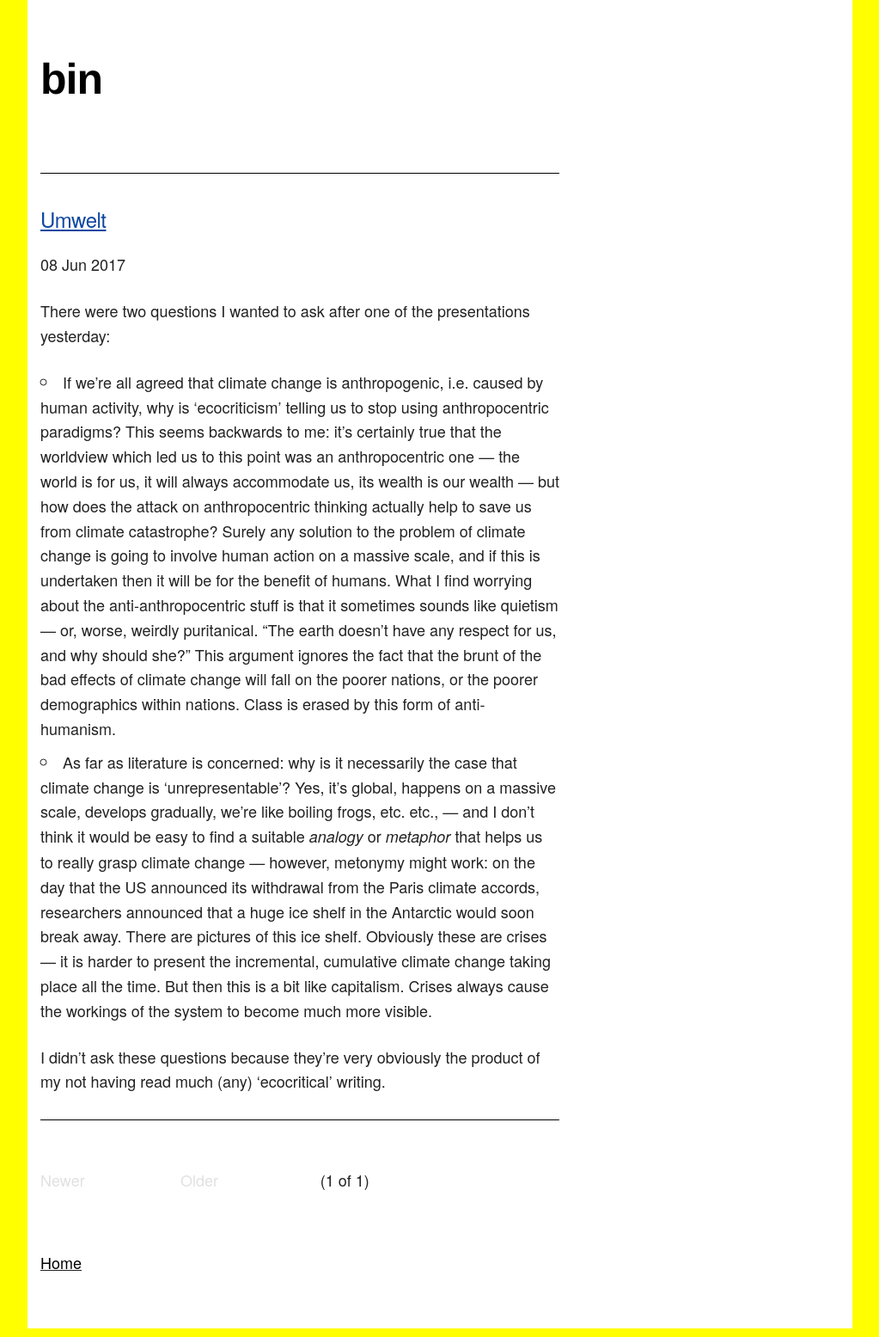
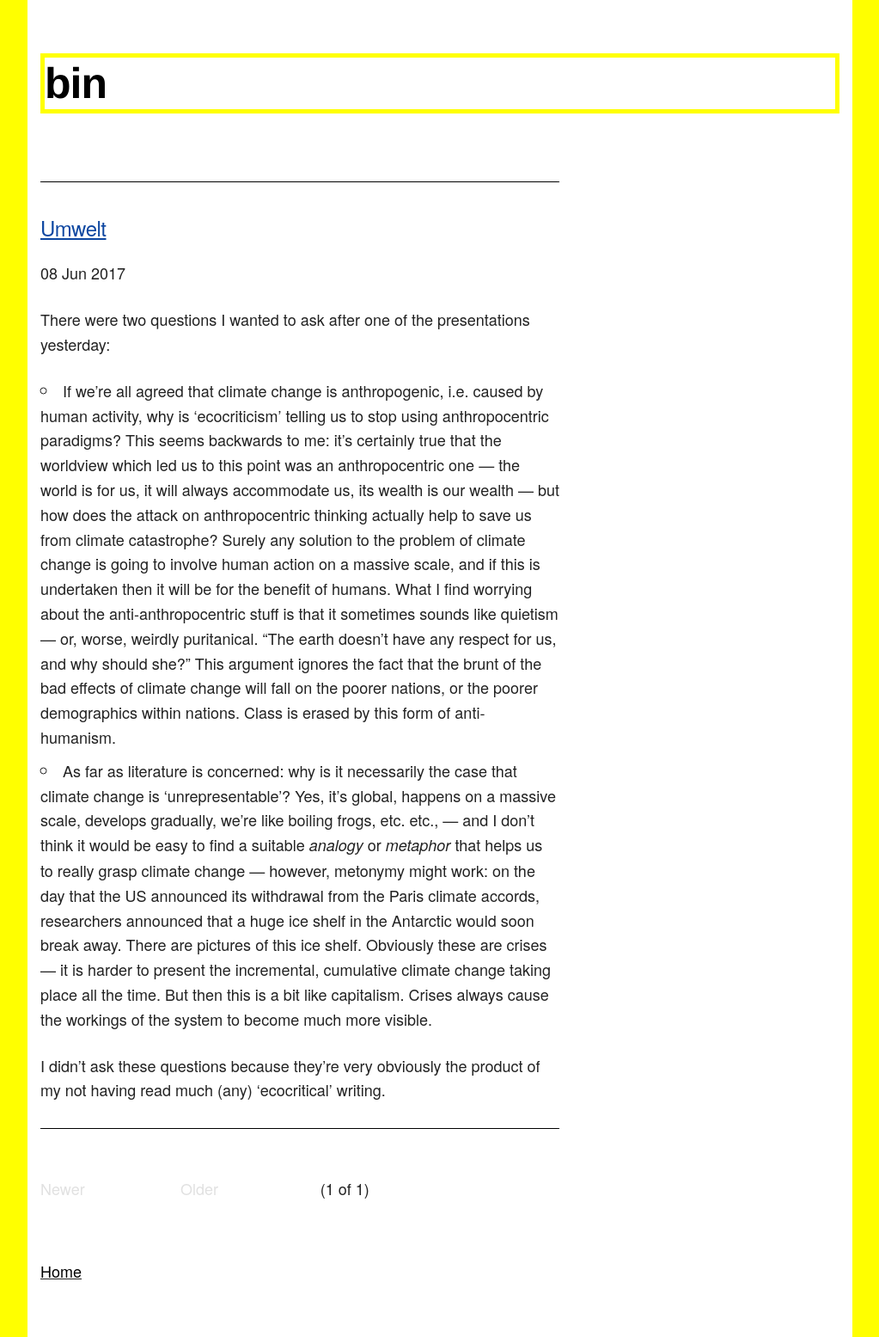
Before and after one commit to mt-trash/mt-trash.github.io, a Jekyll site: the page built from index.html, in a window 1280 px wide. Shown: the whole page at 86% size, without its empty margins (128-1151 px from the left). Built offline with Jekyll 4.4.1, drawn with Linux system fonts in a browser that asks for light colours; the list of posts is cut into pages by our own code.

Commit message:
banner bg

```diff
--- a/_layouts/default.html
+++ b/_layouts/default.html
@@ -28,13 +28,13 @@
       <div class="container">
         <div class="row">
           <div class="u-full-width" style="margin-top: 5%">
-            <h1><b><a class="trash" href="{{ site.baseurl }}">{{ site.name }}</a></b></h1>
+            <h1><b><a class="trash" href="http://empty-trash.com">{{ site.name }}</a></b></h1>
           </div>
         </div>
         {{ content }}
         <div class="row">
           <div class="two columns" style="margin-bottom: 5%">
-            <u><a class="trash" href="{{ site.baseurl }}">Home</a></u>
+            <u><a class="trash" href="http://empty-trash.com">Home</a></u>
           </div>
         </div>
       </div>
--- a/css/skeleton.css
+++ b/css/skeleton.css
@@ -140,7 +140,10 @@ h1, h2, h3, h4, h5, h6 {
   margin-top: 0;
   margin-bottom: 2rem;
   font-weight: 300; }
-h1 { font-family: Helvetica, Arial, sans-serif; font-size: 4.0rem; line-height: 1.2;  letter-spacing: -.1rem;}
+h1 { font-family: Helvetica, Arial, sans-serif; font-size: 4.0rem; line-height: 1.2;  letter-spacing: -.1rem; background-color: #ffffff;
+  border-style: solid;
+  border-width: 0.5rem;
+  border-color: #ffff00; }
 h2 { font-family: Helvetica, Arial, sans-serif; font-size: 3.6rem; line-height: 1.25; letter-spacing: -.1rem; }
 h3 { font-family: Helvetica, Arial, sans-serif; font-size: 3.0rem; line-height: 1.3;  letter-spacing: -.1rem; }
 h4 { font-family: Helvetica, Arial, sans-serif; font-size: 2.4rem; line-height: 1.35; letter-spacing: -.08rem; }
```
